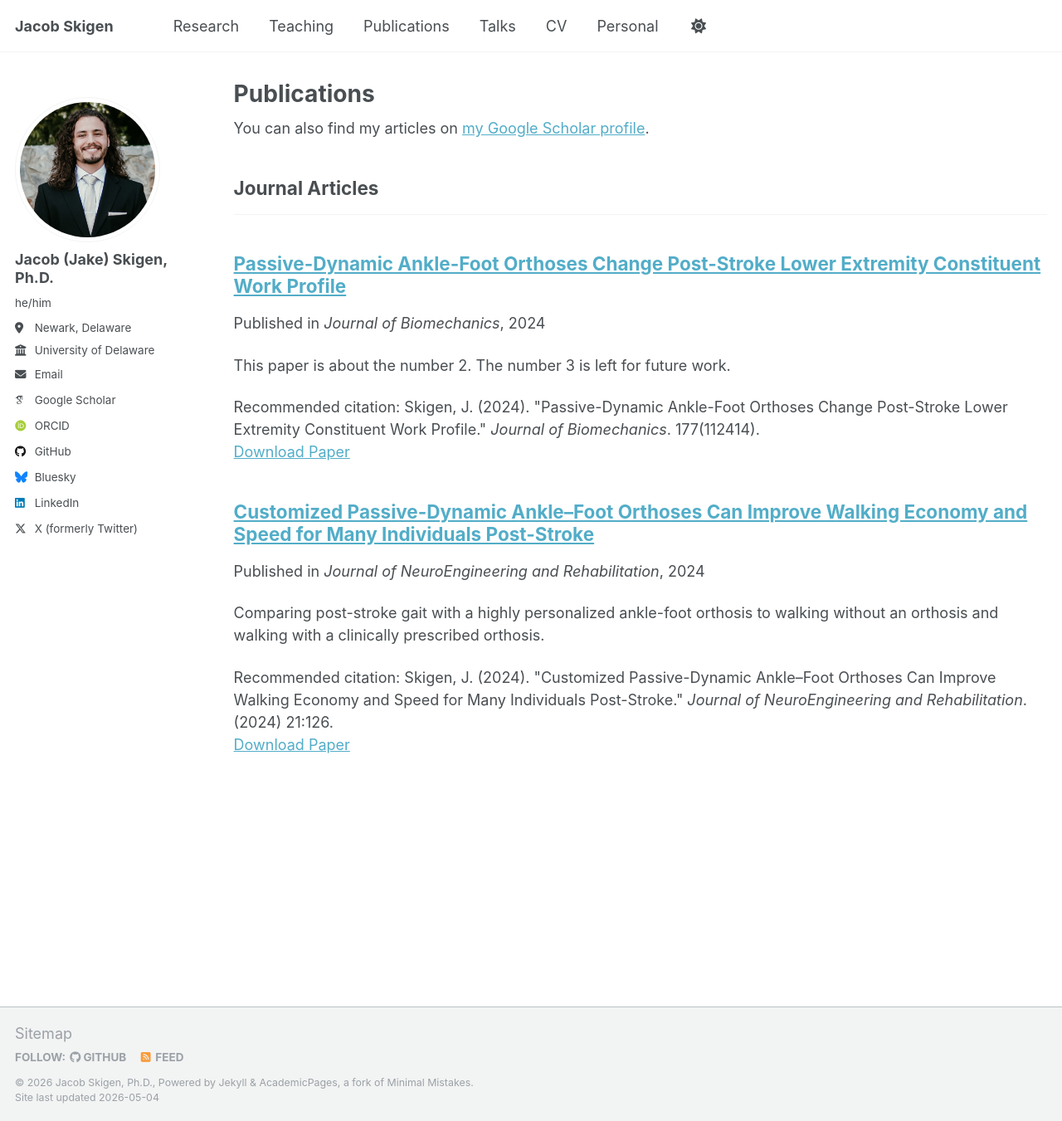
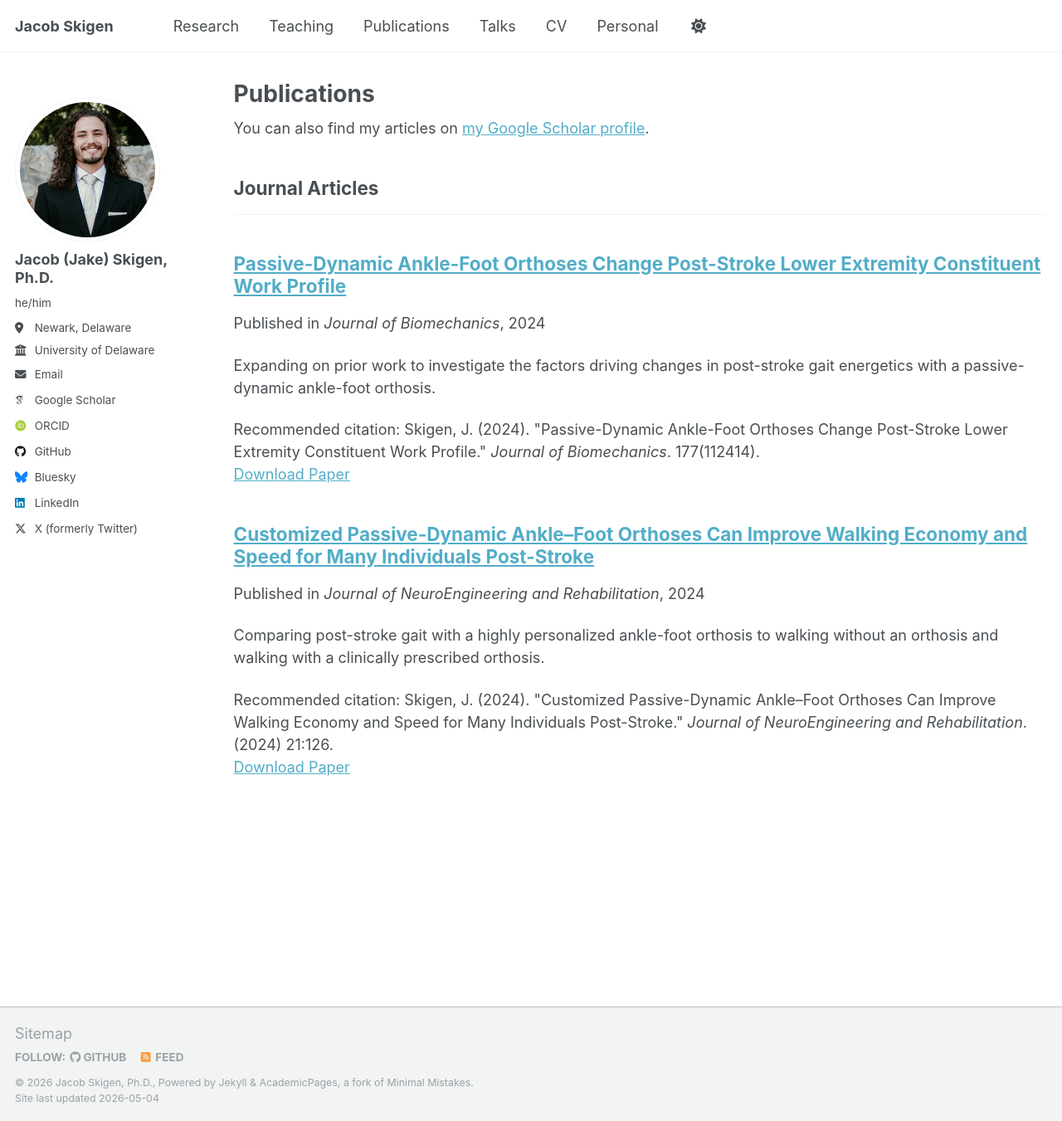
Before and after one commit to JacobSkigen/JacobSkigen.github.io, a Jekyll site: the page built from _pages/publications.html, in a window 1280 px wide and 1351 px high. Shown: the whole window at 83% size. Built offline with Jekyll 4.4.1, drawn with Linux system fonts in a browser that asks for light colours; some web fonts are replaced; a script that is not in the unit is left out.

Commit message:
Update Paper2.md

```diff
--- a/_publications/Paper2.md
+++ b/_publications/Paper2.md
@@ -3,7 +3,7 @@ title: "Passive-Dynamic Ankle-Foot Orthoses Change Post-Stroke Lower Extremity C
 collection: publications
 category: manuscripts
 permalink: /publication/Ppaer2
-excerpt: 'This paper is about the number 2. The number 3 is left for future work.'
+excerpt: 'Expanding on prior work to investigate the factors driving changes in post-stroke gait energetics with a passive-dynamic ankle-foot orthosis.'
 date: 2024-11-04
 venue: 'Journal of Biomechanics'
 paperurl: 'http://JacobSkigen.github.io/files/Paper2.pdf'
```
